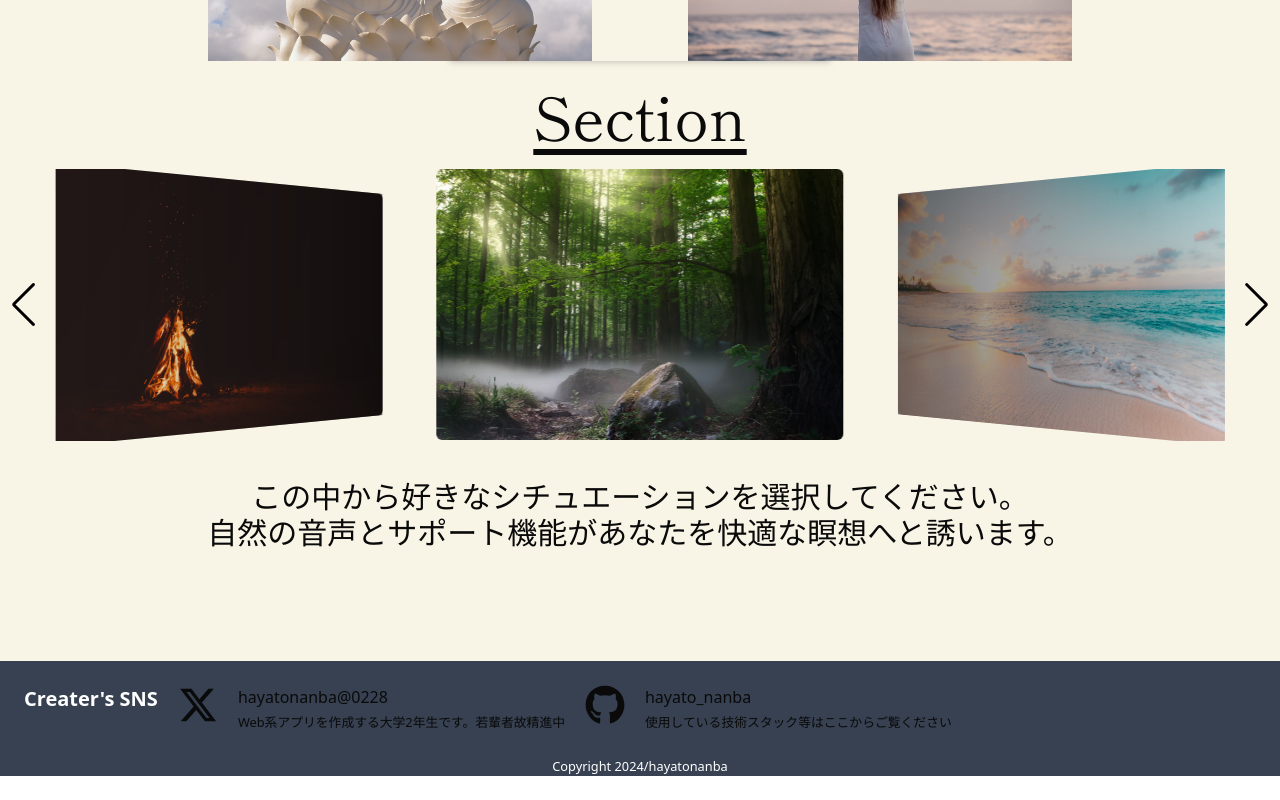
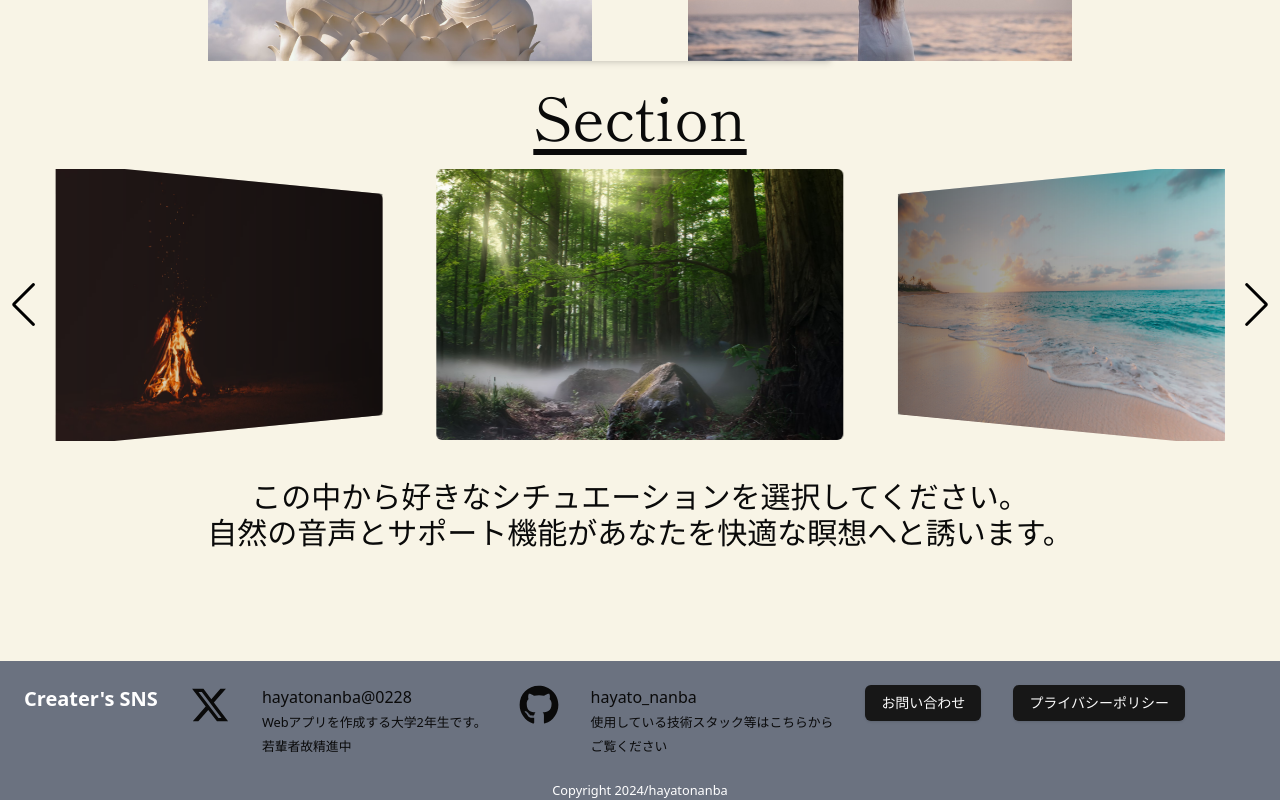
Before and after one commit to hayatonanba/meditation-program, a React (Vite) app: page / in a window 1280 px wide. Shown: the part 1501-2301 px from the top of the page. Before the commit the page ends 2277 px from the top, so only its background shows below. Built offline with nearby package versions, Linux system fonts and the light colour scheme.

Commit message:
feat: someform

```diff
--- a/index.html
+++ b/index.html
@@ -4,7 +4,7 @@
     <meta charset="UTF-8" />
     <link rel="icon" type="image/svg+xml" href="/vite.svg" />
     <meta name="viewport" content="width=device-width, initial-scale=1.0" />
-    <title>meditation-program</title>
+    <title>Meditation-program</title>
   </head>
   <body>
     <div id="root"></div>
--- a/src/AppRouter.tsx
+++ b/src/AppRouter.tsx
@@ -10,6 +10,7 @@ import AboutForest from "./components/Main/About/AboutForest";
 import AboutOcean from "./components/Main/About/AboutOcean";
 import AboutStar from "./components/Main/About/AboutStar";
 import Form from "./components/Footer/form";
+import Policy from "./components/Footer/policy";
 
   const AppRouter = () => {
     return (
@@ -22,6 +23,7 @@ import Form from "./components/Footer/form";
           <Route path='/aboutocean' element={<AboutOcean />} />
           <Route path='/aboutstar' element={<AboutStar />} />
           <Route path='/form' element={<Form />} />
+          <Route path='/policy' element={<Policy />} />
         </Routes>
       </BrowserRouter>
     )
--- a/src/components/Footer/index.tsx
+++ b/src/components/Footer/index.tsx
@@ -1,24 +1,30 @@
 import { FaXTwitter, FaGithub } from "react-icons/fa6";
+import { Button } from "../ui/button";
+import { Link } from "react-router-dom";
 
 const Footer = () => {
   return (
-    <div className="bg-gray-700">
+    <div className="bg-gray-500">
+      <div className="container mx-auto">
         <div className="flex justify-between">
-        <div className="flex gap-5 p-6">
+          <div className="flex gap-8 p-6">
             <p className="text-xl text-white font-bold">Creater's SNS</p>
-          <FaXTwitter size="40px" />
+            <Link to="https://x.com/hayatonanba0228"><FaXTwitter size="40px" /></Link>
             <div>
               <p>hayatonanba@0228</p>
-            <small>Web系アプリを作成する大学2年生です。若輩者故精進中</small>
+              <small>Webアプリを作成する大学2年生です。<br /> 若輩者故精進中</small>
             </div>
-          <FaGithub size="40px" />
+            <Link to="https://github.com/hayatonanba"><FaGithub size="40px" /></Link>
             <div>
               <p>hayato_nanba</p>
-            <small>使用している技術スタック等はここからご覧ください</small>
+              <small>使用している技術スタック等はこちらから <br />ご覧ください</small>
             </div>
+            <Link to="/form"><Button>お問い合わせ</Button></Link>
+            <Link to="/policy"><Button>プライバシーポリシー</Button></Link>
           </div>
         </div>
           <small className="text-white flex justify-center">Copyright 2024/hayatonanba</small>
+      </div>
     </div>
   )
 }
--- /dev/null
+++ b/src/components/Footer/policy.tsx
@@ -0,0 +1,9 @@
+
+
+const Policy = () => {
+  return (
+    <div>policy</div>
+  )
+}
+
+export default Policy
--- a/src/components/Header/menu.tsx
+++ b/src/components/Header/menu.tsx
@@ -19,13 +19,19 @@ const Menu = () => {
                 <SheetHeader>
                 <SheetTitle>Menu</SheetTitle>
                 <SheetDescription>
-                    <ul className="w-[50%] text-2xl">
-                      <li className="py-5"><Link to ="/aboutfield" className="flex gap-4"><Binoculars />田園</Link></li>
-                      <li className="py-5"><Link to ="/aboutfire" className="flex gap-4"><FlameKindling />焚き火</Link></li>
-                      <li className="py-5"><Link to ="/aboutforest" className="flex gap-4"><Mountain />森林</Link></li>
-                      <li className="py-5"><Link to ="/aboutocean" className="flex gap-4"><Waves />浜辺</Link></li>
-                      <li className="py-5"><Link to ="/aboutstar" className="flex gap-4"><MoonStar />星空</Link></li>
-                      <li className="py-5"><Link to ="/form" className="flex text-xl gap-4"><Mail />お問い合わせ</Link></li>
+                    <ul className="w-[80%] text-2xl">
+                      <li className="py-6"><Link to ="/aboutfield" className="flex gap-4"><Binoculars />田園</Link></li>
+                      <div className="container mx-auto border"></div>
+                      <li className="py-6"><Link to ="/aboutfire" className="flex gap-4"><FlameKindling />焚き火</Link></li>
+                      <div className="container mx-auto border"></div>
+                      <li className="py-6"><Link to ="/aboutforest" className="flex gap-4"><Mountain />森林</Link></li>
+                      <div className="container mx-auto border"></div>
+                      <li className="py-6"><Link to ="/aboutocean" className="flex gap-4"><Waves />浜辺</Link></li>
+                      <div className="container mx-auto border"></div>
+                      <li className="py-6"><Link to ="/aboutstar" className="flex gap-4"><MoonStar />星空</Link></li>
+                      <div className="container mx-auto border"></div>
+                      <li className="py-6"><Link to ="/form" className="flex text-xl gap-4"><Mail />お問い合わせ</Link></li>
+                      <div className="container mx-auto border"></div>
                     </ul>
                 </SheetDescription>
                 </SheetHeader>
```
Also changed, not shown: 1 other file (tests, documents, lock files or other folders). Lines whose indentation alone changed are shown as unchanged.
